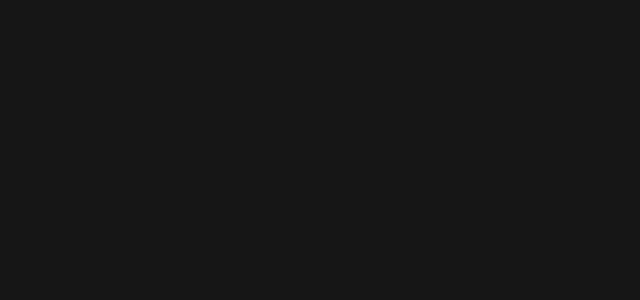
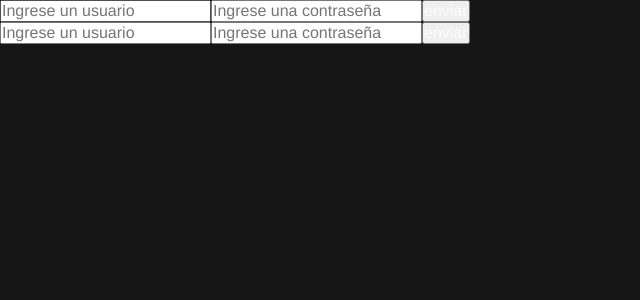
Before and after one commit to elmartuki/medidor-de-inflacion, a React (Vite) app: page /auth in a window 1280 px wide. Before the commit this address had no page. Shown: the top 300 px of the page, without its empty margins (0-640 px from the left). Built offline with nearby package versions, Linux system fonts and the light colour scheme.

Commit message:
feat(login): se hizo las conexiones y validaciones basicas para el login

```diff
--- a/package.json
+++ b/package.json
@@ -5,12 +5,17 @@
   "type": "module",
   "scripts": {
     "dev": "vite",
+    "server": "node --env-file .env --watch index.js",
     "build": "vite build",
     "lint": "eslint .",
     "preview": "vite preview"
   },
   "dependencies": {
+    "argon2": "^0.44.0",
     "chart.js": "^4.5.1",
+    "cors": "^2.8.5",
+    "express": "^5.1.0",
+    "mongoose": "^9.0.0",
     "react": "^19.2.0",
     "react-chartjs-2": "^5.3.1",
     "react-dom": "^19.2.0",
--- /dev/null
+++ b/src/assets/components/auth/Login.jsx
@@ -0,0 +1,52 @@
+import React from "react";
+import { useState } from "react";
+
+export default function Login() {
+  const [usuario, setUsuario] = useState("");
+  const [password, setPassword] = useState("");
+
+  const handleSubmit = async (event) => {
+    event.preventDefault();
+
+    const datosIngresados = { usuario: usuario, password: password };
+
+    try {
+      const response = await fetch("http://localhost:3000/api/usuarios/login", {
+        method: "POST",
+        headers: {
+          "Content-Type": "application/json",
+        },
+        body: JSON.stringify(datosIngresados),
+      });
+
+      const data = await response.json();
+
+      if (response.ok) {
+        alert("Ingresaste correctamente");
+      } else {
+        alert("Error la iniciar sesion");
+      }
+    } catch (error) {
+      console.error("Error al conectar con el servicor");
+      alert("Error al conectar con el servidor");
+    }
+  };
+
+  return (
+    <section>
+      <form action="" onSubmit={handleSubmit}>
+        <input
+          onChange={(event) => setUsuario(event.target.value)}
+          type="text"
+          placeholder="Ingrese un usuario"
+        />
+        <input
+          onChange={(event) => setPassword(event.target.value)}
+          type="password"
+          placeholder="Ingrese una contraseña"
+        />
+        <button>enviar</button>
+      </form>
+    </section>
+  );
+}
--- /dev/null
+++ b/src/assets/components/auth/Registro.jsx
@@ -0,0 +1,52 @@
+import React from "react";
+import { useState } from "react";
+
+export default function Registro() {
+  const [usuario, setUsuario] = useState("");
+  const [password, setPassword] = useState("");
+
+  const handleSubmit = async (event) => {
+    event.preventDefault();
+
+    const datosIngresados = { usuario: usuario, password: password };
+
+    try {
+      const response = await fetch("http://localhost:3000/api/usuarios/registro", {
+        method: "POST",
+        headers: {
+          "Content-Type": "application/json",
+        },
+        body: JSON.stringify(datosIngresados),
+      });
+
+      const data = await response.json();
+
+      if (response.ok) {
+        alert("Se creo la cuenta correctamente");
+      } else {
+        alert("Error al crear la cuenta");
+      }
+    } catch (error) {
+      console.error("Error al conectar con el servicor");
+      alert("Error al conectar con el servidor");
+    }
+  };
+
+  return (
+    <section>
+      <form action="" onSubmit={handleSubmit}>
+        <input
+          onChange={(event) => setUsuario(event.target.value)}
+          type="text"
+          placeholder="Ingrese un usuario"
+        />
+        <input
+          onChange={(event) => setPassword(event.target.value)}
+          type="password"
+          placeholder="Ingrese una contraseña"
+        />
+        <button>enviar</button>
+      </form>
+    </section>
+  );
+}
--- /dev/null
+++ b/src/assets/pages/LoginPage.jsx
@@ -0,0 +1,11 @@
+import Login from "../components/auth/Login";
+import Registro from "../components/auth/Registro";
+
+export default function LoginPage() {
+  return (
+    <section>
+      <Login />
+      <Registro />
+    </section>
+  );
+}
--- a/src/assets/routes/AppRouter.jsx
+++ b/src/assets/routes/AppRouter.jsx
@@ -4,6 +4,7 @@
 import AdminPage from "../pages/AdminPage";
 import Side_bar from "../components/sidebar/Aside";
 import WeeksPage from "../pages/WeeksPage";
+import LoginPage from "../pages/loginPage";
 
 export default function AppRouter() {
   return (
@@ -13,6 +14,14 @@
         element={
           <>
             <InitPage />
+          </>
+        }
+      ></Route>
+      <Route
+        path="/auth"
+        element={
+          <>
+            <LoginPage />
           </>
         }
       ></Route>
```
Also changed, not shown: index.js (+20 -0 lines), src/controllers/usuarios-controllers.js (added, +22 -0 lines), src/db/config-db.js (added, +10 -0 lines), src/models/usuarioModel.js (added, +16 -0 lines), src/routes/index-routes.js (added, +8 -0 lines), src/routes/usuarios-routes.js (added, +22 -0 lines), src/services/usuarioServices.js (added, +79 -0 lines), 2 other files (tests, documents, lock files or other folders).
